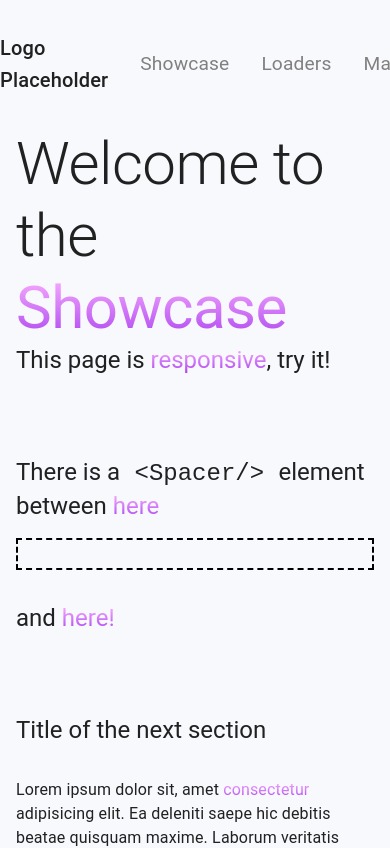
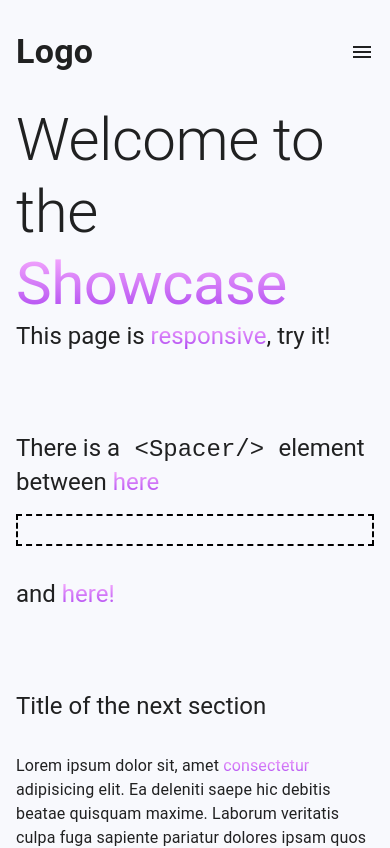
Before and after one commit to fervqz/fv-portfolio, a React (Vite) app: page / in a window 390 px wide. Shown: the top 848 px of the page. Built offline with nearby package versions, Linux system fonts and the light colour scheme.

Commit message:
Adding Responsive NavBar

```diff
--- /dev/null
+++ b/src/components/NavBar/DesktopNavBar.tsx
@@ -0,0 +1,27 @@
+import { Stack } from "@mui/material";
+import routes from "../../router/routes";
+import NavBarItem from "./NavBarItem";
+import NavBarLogo from "./NavBarLogo";
+
+const DesktopNavBar: React.FC = () => {
+
+    const pages = routes.filter(route => !!route.title);
+
+    return (
+        <>
+            <NavBarLogo />
+            <Stack
+                flexDirection="row"
+                spacing={4}
+                useFlexGap
+                justifyContent="flex-end"
+                sx={{ flexGrow: 1, display: { xs: "none", md: "flex" } }}
+            >
+                {pages
+                    .map(page => <NavBarItem key={`m-${page.title}`} route={page} />)}
+            </Stack>
+        </>
+    );
+};
+
+export default DesktopNavBar;
--- /dev/null
+++ b/src/components/NavBar/MobileNavBar.tsx
@@ -0,0 +1,70 @@
+import { Box, IconButton, Menu, MenuItem, Typography } from "@mui/material";
+import { useState } from "react";
+import routes from "../../router/routes";
+
+import NavBarLogo from "./NavBarLogo";
+import MenuIcon from "@mui/icons-material/Menu";
+
+const MobileNavBar: React.FC = () => {
+
+    const pages = routes.filter(route => !!route.title);
+
+    const [anchorElNav, setAnchorElNav] = useState<null | HTMLElement>(null);
+
+    const handleOpenNavMenu = (event: React.MouseEvent<HTMLElement>) => {
+        setAnchorElNav(event.currentTarget);
+    };
+
+    const handleCloseNavMenu = () => {
+        setAnchorElNav(null);
+    };
+
+
+    return (
+        <>
+            <NavBarLogo isMobile />
+            <Box sx={{ display: { xs: "flex", md: "none" } }}>
+                <IconButton
+                    size="large"
+                    aria-label="menus of pages"
+                    aria-controls="menu-appbar"
+                    aria-haspopup="true"
+                    onClick={handleOpenNavMenu}
+                    color="inherit"
+                    sx={{
+                        padding: '0px',
+                    }}
+                >
+                    <MenuIcon />
+                </IconButton>
+                <Menu
+                    elevation={0}
+                    anchorEl={anchorElNav}
+                    keepMounted
+                    onClose={handleCloseNavMenu}
+                    open={Boolean(anchorElNav)}
+                    sx={{
+                        display: { xs: "block", md: "none" },
+                    }}
+                    anchorOrigin={{
+                        vertical: "bottom",
+                        horizontal: "left",
+                    }}
+                    transformOrigin={{
+                        vertical: "top",
+                        horizontal: "left",
+                    }}
+                >
+                    {pages.map((page) => (
+                        <MenuItem key={`d-${page.title}`} onClick={handleCloseNavMenu}>
+                            <Typography textAlign="center">{page.title}</Typography>
+                        </MenuItem>
+                    ))}
+
+                </Menu>
+            </Box>
+        </>
+    );
+};
+
+export default MobileNavBar;
--- a/src/components/NavBar/NavBar.tsx
+++ b/src/components/NavBar/NavBar.tsx
@@ -1,31 +1,32 @@
-import { Box, Container, Stack, Typography } from "@mui/material";
-import routes from "../../router/routes";
-import NavBarItem from "./NavBarItem";
+import AppBar from "@mui/material/AppBar";
+import Toolbar from "@mui/material/Toolbar";
+import Container from "@mui/material/Container";
+
+import DesktopNavBar from "./DesktopNavBar";
+import MobileNavBar from "./MobileNavBar";
 
 const NavBar: React.FC = () => {
+
+
+
     return (
-        <Container sx={{ padding: '2rem 0px' }}>
-            <Stack
-                flexDirection="row"
-                spacing={4}
-                useFlexGap
-                justifyContent="flex-start"
-                alignItems="center"
-            >
+        <AppBar
+            position="static"
+            color="transparent"
+            elevation={0}
+            sx={{ padding: '1.5rem 0', }}
+        >
+            <Container>
+                <Toolbar disableGutters>
 
-                <Box flexGrow={1}>
-                    <Typography variant="h6">Logo Placeholder</Typography>
-                </Box>
+                    <DesktopNavBar />
+                    <MobileNavBar />
 
-                {
-                    routes
-                        .filter(route => !!route.title)
-                        .map(route => <NavBarItem key={route.title} route={route} />)
-                }
+                </Toolbar>
+            </Container>
+        </AppBar>
 
-            </Stack>
-        </Container >
     );
+
 };
-
 export default NavBar;
--- a/src/components/NavBar/NavBarItem.tsx
+++ b/src/components/NavBar/NavBarItem.tsx
@@ -7,11 +7,11 @@ const NavLink = styled(MuiNavLink)({
     fontSize: '1.2rem',
 });
 
-interface Props {
+interface NavBarItemProps {
     route: AppRoute;
 }
 
-const NavBarItem: React.FC<Props> = ({ route }) => {
+const NavBarItem: React.FC<NavBarItemProps> = ({ route }) => {
     return (
         <NavLink
             to={route.path as string}
--- /dev/null
+++ b/src/components/NavBar/NavBarLogo.tsx
@@ -0,0 +1,35 @@
+import { Typography } from "@mui/material";
+import Paths from "../../router/paths";
+
+interface NavBarLogoProps {
+    isMobile?: boolean;
+}
+
+const NavBarLogo: React.FC<NavBarLogoProps> = (props) => {
+
+    const logoText = 'Logo';
+
+    const styles = {
+        mr: 2,
+        display: { xs: "none", md: "flex" },
+        fontWeight: 700,
+        color: "inherit",
+        textDecoration: "none",
+        ...(!!props.isMobile && { display: { xs: "flex", md: "none" } }),
+        ...(!!props.isMobile && { flexGrow: 1 }),
+    };
+
+    return (
+        <Typography
+            variant="h4"
+            component="a"
+            href={Paths.HOME}
+            sx={styles}
+            noWrap
+        >
+            {logoText}
+        </Typography>
+    );
+};
+
+export default NavBarLogo;
--- a/src/router/paths.ts
+++ b/src/router/paths.ts
@@ -1,5 +1,6 @@
 const Paths = {
     WILDCARD: '*',
+    HOME: '/',
     SHOWCASE: 'showcase',
     LOADERS: 'loaders',
     MAP: 'map',
--- a/src/router/routes.tsx
+++ b/src/router/routes.tsx
@@ -9,6 +9,11 @@ let routes: AppRoute[] = [
     {
         path: Paths.WILDCARD,
         element: <ScreenShowcase />,
+    },
+    {
+        path: Paths.HOME,
+        element: <ScreenShowcase />,
+        title: 'Home',
     },
     {
         path: Paths.SHOWCASE,
```
